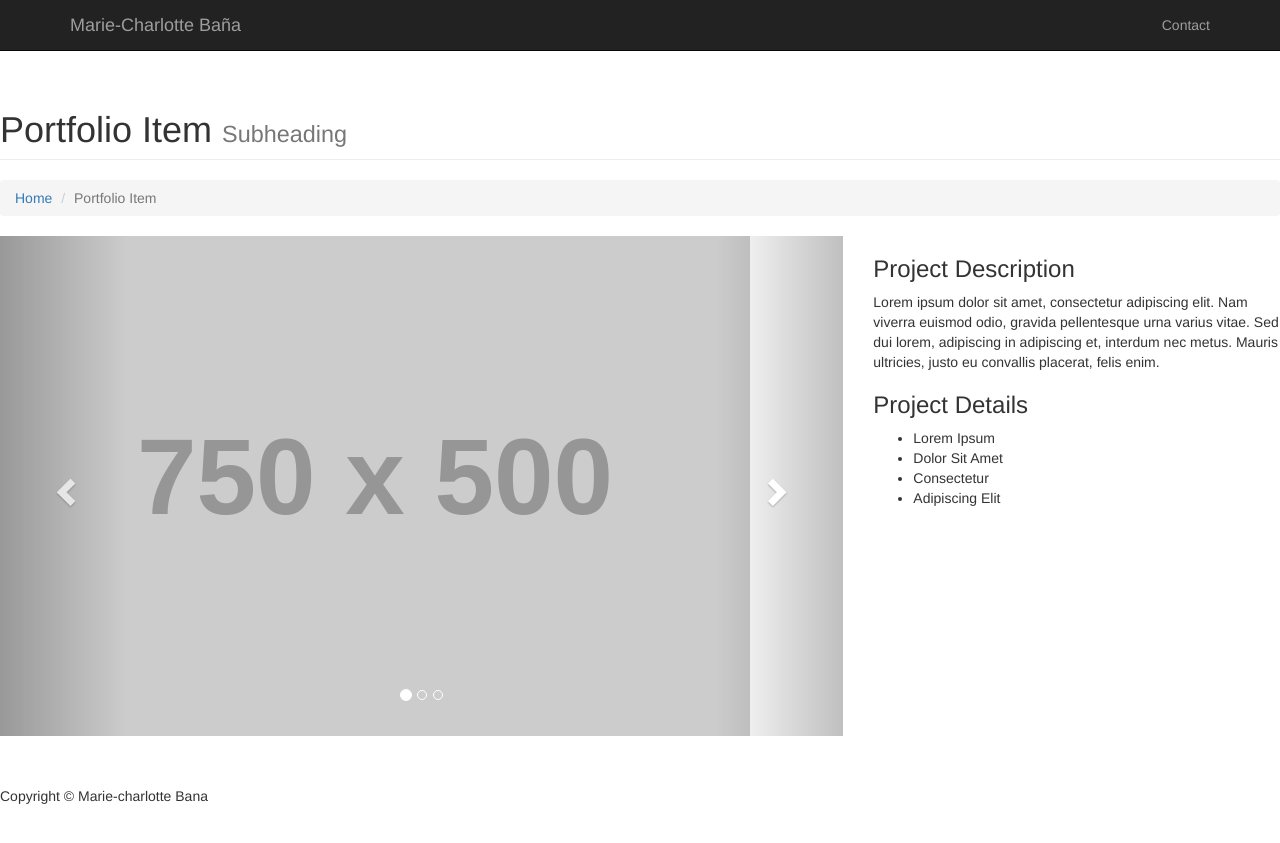
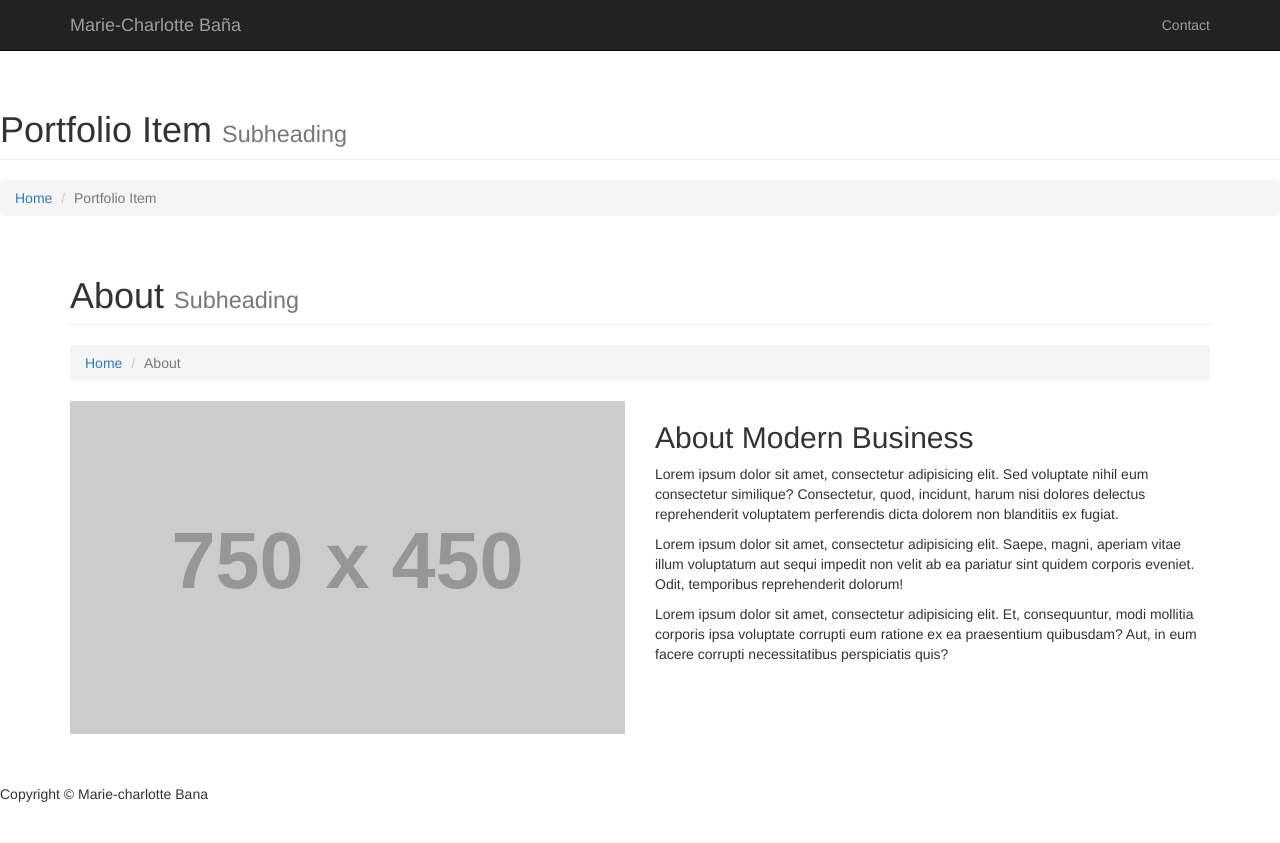
Before and after one commit to mariecha/mariecha.github.io, a Jekyll site: the page built from _posts/2015-12-03-article.html, in a window 1280 px wide. Shown: the top 843 px of the page. Built offline with Jekyll 4.4.1, drawn with Linux system fonts in a browser that asks for light colours.

Commit message:
modifié :         _posts/2015-12-03-article.html

```diff
--- a/_posts/2015-12-03-article.html
+++ b/_posts/2015-12-03-article.html
@@ -19,52 +19,34 @@
         </div>
         <!-- /.row -->
 
-        <!-- Portfolio Item Row -->
+        <!-- Page Content -->
+    <div class="container">
+
+        <!-- Page Heading/Breadcrumbs -->
         <div class="row">
-
-            <div class="col-md-8">
-                <div id="carousel-example-generic" class="carousel slide" data-ride="carousel">
-                    <!-- Indicators -->
-                    <ol class="carousel-indicators">
-                        <li data-target="#carousel-example-generic" data-slide-to="0" class="active"></li>
-                        <li data-target="#carousel-example-generic" data-slide-to="1"></li>
-                        <li data-target="#carousel-example-generic" data-slide-to="2"></li>
-                    </ol>
-
-                    <!-- Wrapper for slides -->
-                    <div class="carousel-inner">
-                        <div class="item active">
-                            <img class="img-responsive" src="http://placehold.it/750x500" alt="">
-                        </div>
-                        <div class="item">
-                            <img class="img-responsive" src="http://placehold.it/750x500" alt="">
-                        </div>
-                        <div class="item">
-                            <img class="img-responsive" src="http://placehold.it/750x500" alt="">
-                        </div>
-                    </div>
-
-                    <!-- Controls -->
-                    <a class="left carousel-control" href="#carousel-example-generic" data-slide="prev">
-                        <span class="glyphicon glyphicon-chevron-left"></span>
-                    </a>
-                    <a class="right carousel-control" href="#carousel-example-generic" data-slide="next">
-                        <span class="glyphicon glyphicon-chevron-right"></span>
-                    </a>
-                </div>
+            <div class="col-lg-12">
+                <h1 class="page-header">About
+                    <small>Subheading</small>
+                </h1>
+                <ol class="breadcrumb">
+                    <li><a href="index.html">Home</a>
+                    </li>
+                    <li class="active">About</li>
+                </ol>
             </div>
-
-            <div class="col-md-4">
-                <h3>Project Description</h3>
-                <p>Lorem ipsum dolor sit amet, consectetur adipiscing elit. Nam viverra euismod odio, gravida pellentesque urna varius vitae. Sed dui lorem, adipiscing in adipiscing et, interdum nec metus. Mauris ultricies, justo eu convallis placerat, felis enim.</p>
-                <h3>Project Details</h3>
-                <ul>
-                    <li>Lorem Ipsum</li>
-                    <li>Dolor Sit Amet</li>
-                    <li>Consectetur</li>
-                    <li>Adipiscing Elit</li>
-                </ul>
-            </div>
-
         </div>
         <!-- /.row -->
+
+        <!-- Intro Content -->
+        <div class="row">
+            <div class="col-md-6">
+                <img class="img-responsive" src="http://placehold.it/750x450" alt="">
+            </div>
+            <div class="col-md-6">
+                <h2>About Modern Business</h2>
+                <p>Lorem ipsum dolor sit amet, consectetur adipisicing elit. Sed voluptate nihil eum consectetur similique? Consectetur, quod, incidunt, harum nisi dolores delectus reprehenderit voluptatem perferendis dicta dolorem non blanditiis ex fugiat.</p>
+                <p>Lorem ipsum dolor sit amet, consectetur adipisicing elit. Saepe, magni, aperiam vitae illum voluptatum aut sequi impedit non velit ab ea pariatur sint quidem corporis eveniet. Odit, temporibus reprehenderit dolorum!</p>
+                <p>Lorem ipsum dolor sit amet, consectetur adipisicing elit. Et, consequuntur, modi mollitia corporis ipsa voluptate corrupti eum ratione ex ea praesentium quibusdam? Aut, in eum facere corrupti necessitatibus perspiciatis quis?</p>
+            </div>
+        </div>
+        <!-- /.row -->
```
